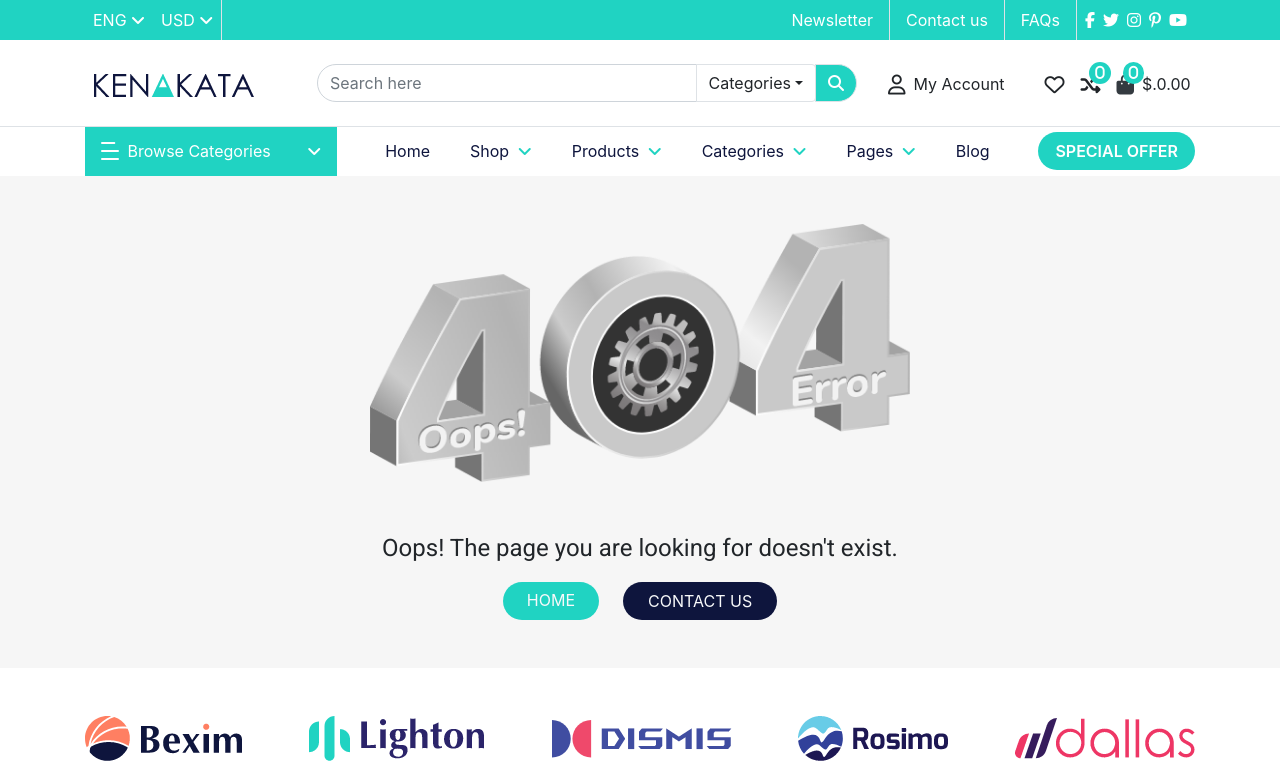
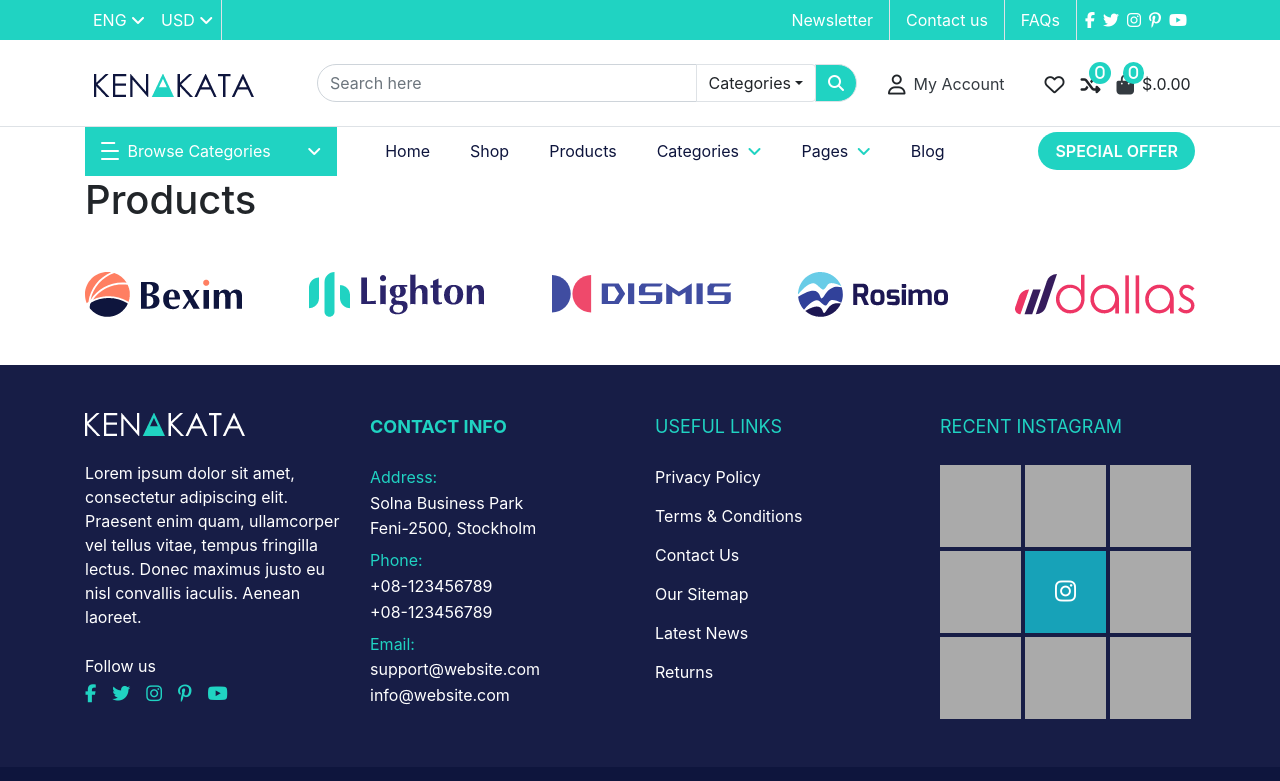
Before and after one commit to Joacim10/eShop, a Vue app: page /products in a window 1280 px wide. Shown: the top 781 px of the page. Built offline with nearby package versions, Linux system fonts and the light colour scheme.

Commit message:
navrouting

```diff
--- a/src/components/Navbar/BottomNavbar.vue
+++ b/src/components/Navbar/BottomNavbar.vue
@@ -17,33 +17,28 @@
                                 </div>
                             </li>
                             <li class="nav-item active ml-4 mt-1">
-                                <a class="nav-link darkBlue active" to="/">Home <span class="sr-only">(current)</span></a>
+                                <router-link class="nav-link darkBlue active" to="/">Home <span class="sr-only">(current)</span></router-link>
                             </li>
                             <li class="nav-item dropdown ml-4 mt-1">
-                                <a class="nav-link darkBlue " href="#" id="navbarDropdown" role="button" data-toggle="dropdown" aria-haspopup="true" aria-expanded="false">
-                                    Shop <i class=" theme ml-1 fas noArrow fa-angle-down"></i>  </a>
-                                <div class="dropdown-menu" aria-labelledby="navbarDropdown">
-                                    <a class="dropdown-item" to="/shop">Shop</a>
+                                <router-link class="nav-link darkBlue " to="/shop" id="navbarDropdown" role="button" data-toggle="dropdown" aria-haspopup="true" aria-expanded="false">
+                                    Shop  </router-link>
 
-                                </div>
                             </li>
                             <li class="nav-item dropdown ml-4 mt-1">
-                                <a class="nav-link darkBlue " href="#" id="navbarDropdown" role="button" data-toggle="dropdown" aria-haspopup="true" aria-expanded="false">
-                                    Products <i class=" theme ml-1 fas noArrow fa-angle-down"></i></a>
+                                <router-link class="nav-link darkBlue " to="/products" id="navbarDropdown" role="button" data-toggle="dropdown" aria-haspopup="true" aria-expanded="false">
+                                    Products </router-link>
+
+                            </li>
+                            <li class="nav-item dropdown ml-4 mt-1">
+                                <router-link class="nav-link darkBlue " to="/categories" id="navbarDropdown" role="button" data-toggle="dropdown" aria-haspopup="true" aria-expanded="false">
+                                    Categories <i class=" theme ml-1 fas noArrow fa-angle-down"></i></router-link>
                                 <div class="dropdown-menu" aria-labelledby="navbarDropdown">
                                     <a class="dropdown-item" href="#">Action</a>
                                 </div>
                             </li>
                             <li class="nav-item dropdown ml-4 mt-1">
-                                <a class="nav-link darkBlue " href="#" id="navbarDropdown" role="button" data-toggle="dropdown" aria-haspopup="true" aria-expanded="false">
-                                    Categories <i class=" theme ml-1 fas noArrow fa-angle-down"></i></a>
-                                <div class="dropdown-menu" aria-labelledby="navbarDropdown">
-                                    <a class="dropdown-item" href="#">Action</a>
-                                </div>
-                            </li>
-                            <li class="nav-item dropdown ml-4 mt-1">
-                                <a class="nav-link darkBlue" href="#" id="navbarDropdown" role="button" data-toggle="dropdown" aria-haspopup="true" aria-expanded="false">
-                                    Pages <i class=" theme ml-1 fas noArrow fa-angle-down"></i> </a>
+                                <router-link class="nav-link darkBlue" to="/pages" id="navbarDropdown" role="button" data-toggle="dropdown" aria-haspopup="true" aria-expanded="false">
+                                    Pages <i class=" theme ml-1 fas noArrow fa-angle-down"></i> </router-link>
                                 <div class="dropdown-menu" aria-labelledby="navbarDropdown">
                                 <a class="dropdown-item" to="/wishlist">Wishlist</a>
                                 </div>
--- a/src/components/Navbar/MiddleNavbar.vue
+++ b/src/components/Navbar/MiddleNavbar.vue
@@ -28,15 +28,15 @@
 
       <div class="mt-2 d-none d-sm-block">
         <i class="fa-lg mr-2 far fa-user"></i>
-        <span class="mr-4">My Account</span>
+        <router-link to="/account"><span class="mr-4 text-dark">My Account</span></router-link>
         <i class="fa-lg ml-3 far fa-heart"></i>
         <i class="fa-lg ml-3 fas fa-random position-relative">
           <span class="badge themeBg rounded-pill badge-primary position-absolute badge__">0</span>
         </i>
         <a>
-          <i class="text-dark fa-lg ml-3 fas fa-shopping-bag position-relative">
+          <router-link to="/shoppingcart"><i class="text-dark fa-lg ml-3 fas fa-shopping-bag position-relative">
             <span class="badge themeBg rounded-pill badge-primary position-absolute badge__">0</span>
-          </i>
+          </i> </router-link>
         </a>
         <span class="ml-2">$.0.00</span>
       </div>
--- a/src/router/index.js
+++ b/src/router/index.js
@@ -16,6 +16,11 @@ const routes = [
     path: '/shop',
     name: 'Shop',
     component: () => import('../views/Shop.vue')
+  },
+  {
+    path: '/products',
+    name: 'Product',
+    component: () => import('../views/Products.vue')
   },
   {
     path: '/shop/:produktId',
--- /dev/null
+++ b/src/views/Products.vue
@@ -0,0 +1,15 @@
+<template>
+  <div class="container">
+      <h1>Products</h1>
+  </div>
+</template>
+
+<script>
+export default {
+
+}
+</script>
+
+<style>
+
+</style>
```
